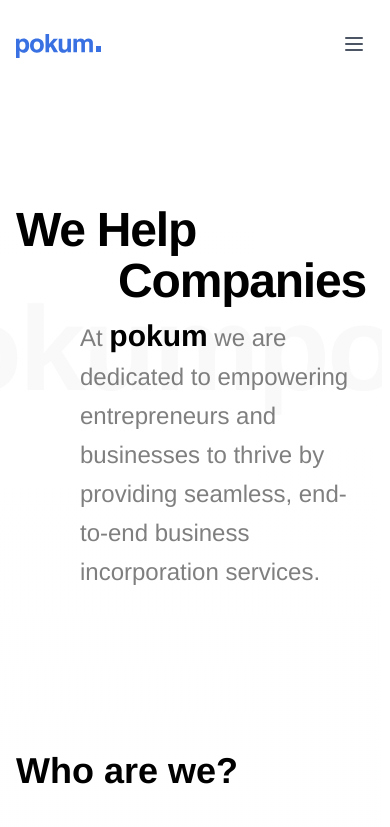
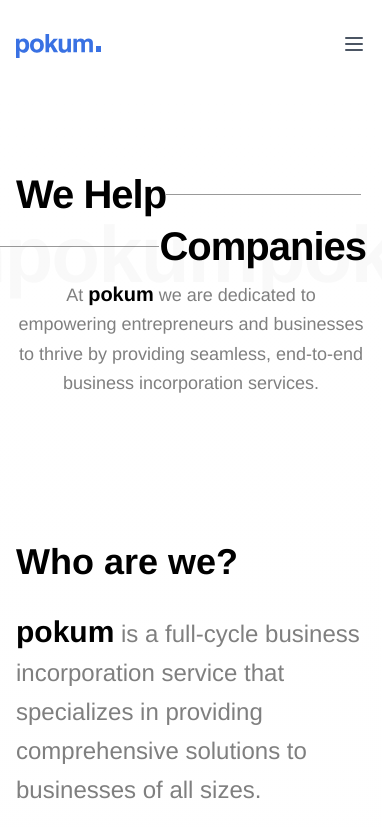
Before and after one commit to Veniche/pokum-test, a React (Vite) app: page /about in a window 390 px wide. Shown: the top 827 px of the page. Built offline with nearby package versions, Linux system fonts and the light colour scheme.

Commit message:
final about

```diff
--- a/client/pages/About.tsx
+++ b/client/pages/About.tsx
@@ -22,11 +22,11 @@ export default function About() {
     <div className="min-h-screen bg-gradient-to-b from-white via-[#FEFEFE] via-[#FDFDFD] via-[#FCFCFC] via-[#FBFBFB] via-[#FAFAFA] via-[#F9F9F9] via-[#F8F8F8] to-[#F7F7F7] overflow-x-hidden">
 
       {/* Hero Section */}
-      <section className="relative pt-32 pb-16">
+      <section className="relative pt-24 md:pt-32 pb-12 md:pb-16">
         {/* Background text component */}
         <div className="absolute inset-0 w-screen overflow-hidden pointer-events-none">
           <div className="absolute left-0 right-0 top-1/2 -translate-y-[70%] transform -translate-x-[500px] opacity-[0.02]">
-            <p className="text-[120px] md:text-[180px] lg:text-[270px] font-bold text-black font-helvetica-world tracking-tight whitespace-nowrap">
+            <p className="text-[80px] sm:text-[100px] md:text-[180px] lg:text-[270px] font-bold text-black font-helvetica-world tracking-tight whitespace-nowrap">
               pokumpokumpokumpokumpokumpokumpokumpokumpokumpokumpokumpokumpokumpokumpokumpokum
             </p>
           </div>
@@ -36,27 +36,31 @@ export default function About() {
           <div className="relative z-10">
             <div className="mb-8 md:mb-16">
               <div className="relative">
-                <div className="flex flex-col space-y-2 md:space-y-4">
+                <div className="flex flex-col space-y-4">
                   <div className="relative w-full px-4 sm:px-8 md:px-16 lg:px-[120px] flex items-center">
-                    <h1 className="text-[48px] sm:text-[64px] md:text-[80px] lg:text-[100px] xl:text-[120px] font-bold text-black font-helvetica-world tracking-tight leading-[0.9] md:leading-tight text-left whitespace-nowrap">
-                      We Help
-                    </h1>
-                    <div className="hidden sm:block h-[1px] bg-black/40 flex-grow ml-8"></div>
+                    <div className="relative">
+                      <h1 className="text-[40px] min-[400px]:text-[64px] sm:text-[80px] md:text-[120px] font-bold text-black font-helvetica-world tracking-tight leading-[0.9] md:leading-tight text-left whitespace-nowrap">
+                        We Help
+                      </h1>
+                      <div className="absolute left-full top-1/2 w-[50vw] sm:w-screen h-[1px] bg-black/40 ml-4 sm:ml-8 -translate-x-4 sm:translate-x-0"></div>
+                    </div>
                   </div>
                   <div className="relative w-full px-4 sm:px-8 md:px-16 lg:px-[120px] flex items-center justify-end">
-                    <div className="hidden sm:block h-[1px] bg-black/40 flex-grow mr-8"></div>
-                    <h1 className="text-[48px] sm:text-[64px] md:text-[80px] lg:text-[100px] xl:text-[120px] font-bold text-black font-helvetica-world tracking-tight leading-[0.9] md:leading-tight text-right whitespace-nowrap">
-                      Companies
-                    </h1>
+                    <div className="relative">
+                      <div className="absolute right-full top-1/2 w-[50vw] sm:w-screen h-[1px] bg-black/40 mr-4 sm:mr-8 translate-x-4 sm:translate-x-0"></div>
+                      <h1 className="text-[40px] min-[400px]:text-[64px] sm:text-[80px] md:text-[120px] font-bold text-black font-helvetica-world tracking-tight leading-[0.9] md:leading-tight text-right whitespace-nowrap">
+                        Companies
+                      </h1>
+                    </div>
                   </div>
                 </div>
               </div>
 
-              <div className="w-full px-4 sm:px-8 md:px-16 lg:px-[120px] mt-4">
-                <div className="flex justify-end">
-                  <div className="w-full max-w-2xl text-left pl-16">
-                    <p className="text-2xl text-black/50 font-helvetica leading-relaxed">
-                      At <span className="text-3xl font-bold text-black">pokum</span> we are dedicated to empowering entrepreneurs and businesses to thrive by providing seamless, end-to-end business incorporation services.
+              <div className="w-full px-4 sm:px-8 md:px-16 lg:px-[120px] mt-4 md:mt-4">
+                <div className="flex justify-center lg:justify-end">
+                  <div className="w-full max-w-2xl lg:pl-16">
+                    <p className="text-lg sm:text-xl md:text-2xl text-black/50 font-helvetica leading-relaxed text-center lg:text-left">
+                      At <span className="text-xl sm:text-2xl md:text-3xl font-bold text-black">pokum</span> we are dedicated to empowering entrepreneurs and businesses to thrive by providing seamless, end-to-end business incorporation services.
                     </p>
                   </div>
                 </div>
@@ -98,10 +102,12 @@ export default function About() {
       {/* Vision Section */}
       <section className="relative py-20">
         <div className="max-w-7xl mx-auto px-4 sm:px-6 lg:px-8">
-          {/* Background decorative text */}
-          <div className="absolute inset-0 flex items-center justify-center opacity-[0.02] overflow-hidden pointer-events-none">
-            <div className="text-[180px] font-bold text-black font-helvetica-world tracking-tight whitespace-nowrap">
-              vision&missionvission&mission
+          {/* Background text component - matching hero section */}
+          <div className="absolute inset-0 w-screen overflow-hidden pointer-events-none">
+            <div className="absolute left-0 right-0 top-[-35%] transform -translate-x-[500px] opacity-[0.02]">
+              <p className="text-[60px] sm:text-[80px] md:text-[140px] lg:text-[220px] font-bold text-black font-helvetica-world tracking-tight whitespace-nowrap">
+                vision&missionvission&missionvision&missionvission&missionvision&missionvission&mission
+              </p>
             </div>
           </div>
 
```
